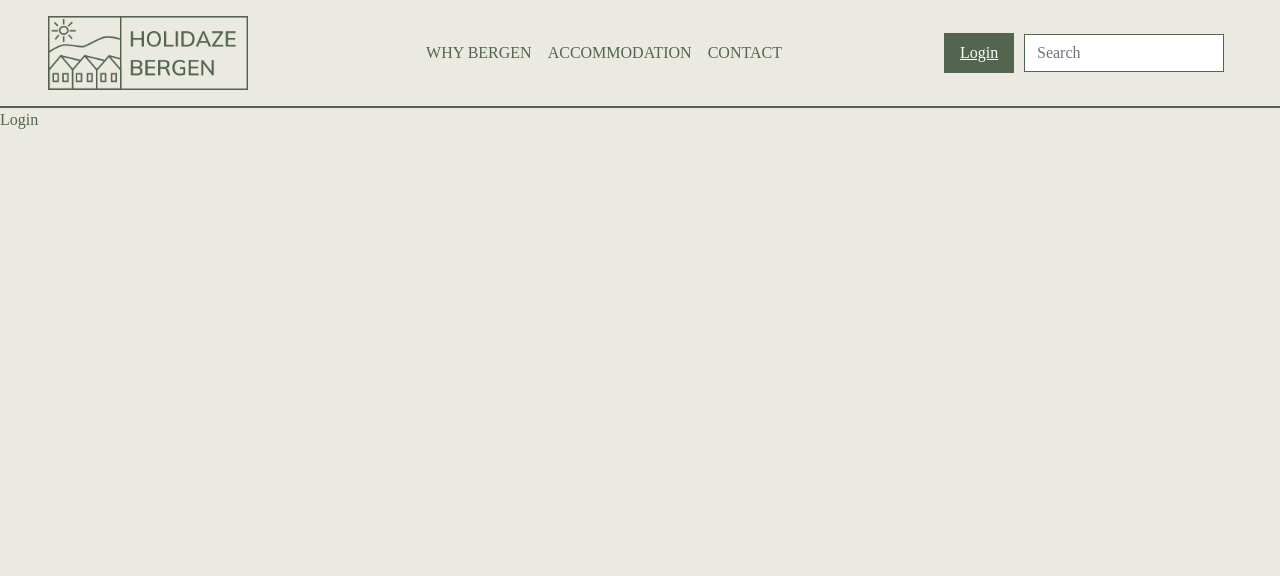
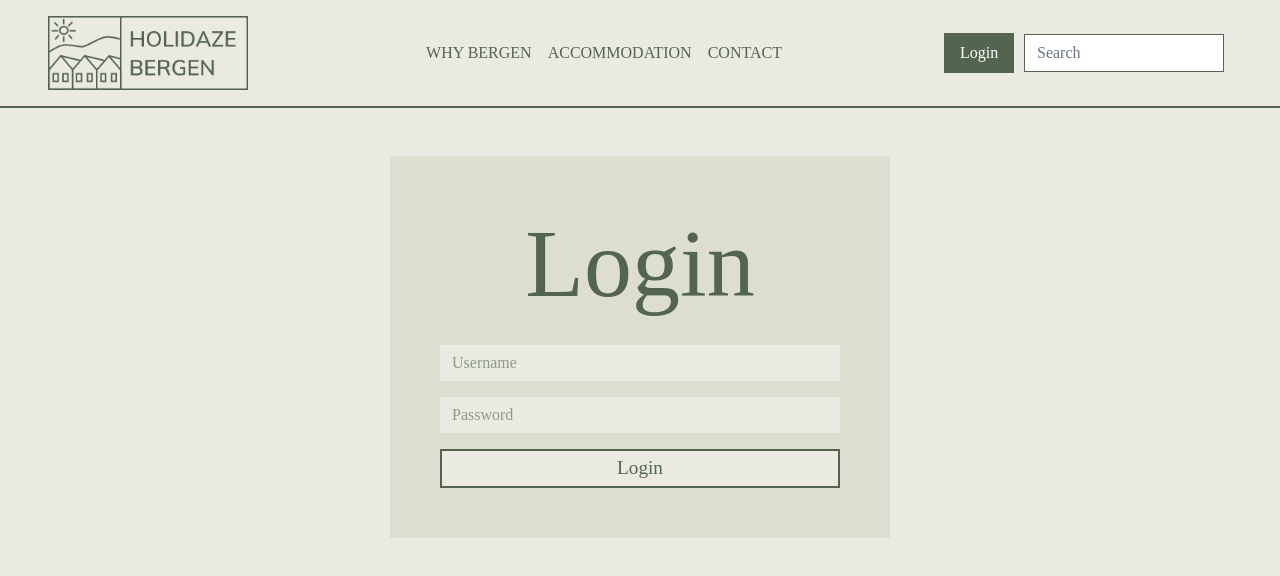
Before and after one commit to Noroff-FEU-Assignments/project-exam-2-dahltina, a React (Create React App) app: page /login in a window 1280 px wide. Shown: the top 576 px of the page. Built offline with nearby package versions, Linux system fonts and the light colour scheme; a web font is replaced by a local one.

Commit message:
Login form

```diff
--- a/package.json
+++ b/package.json
@@ -7,6 +7,7 @@
     "@testing-library/jest-dom": "^5.16.4",
     "@testing-library/react": "^13.0.1",
     "@testing-library/user-event": "^13.5.0",
+    "axios": "^0.27.2",
     "bootstrap": "^5.1.3",
     "node-sass": "^7.0.1",
     "prop-types": "^15.8.1",
--- /dev/null
+++ b/src/components/admin/AdminPanel.js
@@ -0,0 +1,29 @@
+import Container from "react-bootstrap/Container";
+import Row from "react-bootstrap/Row";
+import Col from "react-bootstrap/Col";
+import Footer from "../layout/Footer";
+import Heading from "../typography/Heading";
+import Paragraph from "../typography/Paragraph";
+
+export default function AdminPanel() {
+  return (
+    <>
+      <Container className="my-5">
+        <Heading Tag="h1" title="Hi, username" className="text-center"/>
+        <Paragraph Tag="p" content="You have x new messages and x new enqueries" className="text-center"/>
+        <Row className="mt-5">
+          <Col>
+            <Heading Tag="h5" title="Messages" />
+          </Col>
+          <Col>
+            <Heading Tag="h5" title="Enqueries" />
+          </Col>
+          <Col>
+            <Heading Tag="h5" title="Actions" />
+          </Col>
+        </Row>
+      </Container>
+      <Footer />
+    </>
+  )
+}
--- a/src/components/contact/Contact.js
+++ b/src/components/contact/Contact.js
@@ -29,7 +29,7 @@ export default function Contact() {
             <Heading Tag="h3" title="Contact info"  className="mb-3"/>
             <img src={logo} alt="logo" width="180px" />
             <ContactInfo />
-            <p>Find us on <a href="https://maps.google.com">google maps</a></p>
+            <p>Find us on <a href="https://maps.google.com" target="_blank">google maps</a></p>
           </Container>
           </Col>
         </Row>
--- a/src/components/forms/LoginForm.js
+++ b/src/components/forms/LoginForm.js
@@ -0,0 +1,82 @@
+import { BASE_API, TOKEN_PATH } from "../../constants/api";
+import { useState, useContext } from "react";
+import { useForm } from "react-hook-form";
+import axios from "axios";
+import * as yup from "yup";
+import { yupResolver } from "@hookform/resolvers/yup";
+import ValidationError from "./ValidationError";
+import { AuthContext } from "../../context/AuthContext";
+import { useNavigate } from "react-router-dom";
+import Form from "react-bootstrap/Form";
+import Button from "react-bootstrap/Button";
+import Alert from "react-bootstrap/Alert";
+import Heading from "../typography/Heading";
+
+const url = BASE_API + TOKEN_PATH;
+
+const schema = yup.object().shape({
+  username: yup.string().required("Please enter your username"),
+  password: yup.string().required("Please enter your password")
+})
+
+export default function LoginForm() {
+
+  const [submitting, setSubmitting] = useState(false);
+  const [loginError, setLoginError] = useState(null);
+  const [auth, setAuth] = useContext(AuthContext);
+
+  const navigate = useNavigate();
+  const reDirect = () => {
+    navigate("/admin");
+    window.location.reload();
+  };
+
+  const { register, handleSubmit, errors } = useForm({
+    resolver: yupResolver(schema)
+  });
+
+  async function onSubmit(data) {
+    setSubmitting(true);
+    setLoginError(null);
+
+    try {
+      const response = await axios.post(url, data);
+      console.log("response:", response.data);
+      setAuth(response.data);
+			reDirect();
+    }
+
+    catch (error) {
+      console.log(error);
+      setLoginError(error.toString());
+    }
+
+    finally {
+      setSubmitting(false);
+    }
+  }
+
+  return (
+    <>
+      <Form id="login-form" onSubmit={handleSubmit(onSubmit)}>
+        <Heading Tag="h1" title="Login" className="text-center mb-4"/>
+        {loginError && <Alert className="alert-danger text-center">{loginError}</Alert>}
+        <fieldset disabled={submitting}>
+          <Form.Group className="mb-3" >
+            <Form.Control type="username" placeholder="Username" {...register("username")} />
+            {/* {errors.username && <ValidationError>{errors.username.message}</ValidationError>} */}
+          </Form.Group>
+
+          <Form.Group className="mb-3" >
+            <Form.Control type="password" placeholder="Password" {...register("password")} />
+            {/* {errors.password && <ValidationError>{errors.password.message}</ValidationError>} */}
+          </Form.Group>
+
+          <Button variant="primary" type="submit">
+            {submitting ? "Logging in..." : "Login"}
+          </Button>
+        </fieldset>
+      </Form>
+    </>
+  )
+}
--- a/src/components/layout/Layout.js
+++ b/src/components/layout/Layout.js
@@ -1,7 +1,8 @@
+import { useState } from "react";
 import logo from "../../images/logo.png";
 import Navbar from "react-bootstrap/Navbar";
 import Nav from "react-bootstrap/Nav";
-import { BrowserRouter as Router, Routes, Route, NavLink } from "react-router-dom";
+import { BrowserRouter as Router, Routes, Route, NavLink, Link, useNavigate } from "react-router-dom";
 import Home from "../home/Home";
 import Accomodation from "../accomodation/Accomodation";
 import AccommodationDetails from "../accomodation/AccommodationDetails";
@@ -9,9 +10,23 @@ import Contact from "../contact/Contact";
 import Login from "../login/Login";
 import WhyBergen from "../why-bergen/WhyBergen";
 import Form from "react-bootstrap/Form";
+import { AuthProvider } from "../../context/AuthContext";
+import AdminPanel from "../admin/AdminPanel";
 
 function Layout() {
+
+  const [isLoggedIn, setisLoggedIn] = useState(localStorage.getItem("auth"));
+  // const navigate = useNavigate();
+
+  function logout() {
+    localStorage.removeItem("auth");
+    setisLoggedIn(null);
+  }
+
+  console.log(isLoggedIn);
+
   return (
+    <AuthProvider>
       <Router>
         <Navbar expand="lg" className="px-3 px-md-5">
           <NavLink to="/" exact>
@@ -31,10 +46,23 @@ function Layout() {
                 <NavLink to="/contact" className="nav-link text-uppercase">
                   Contact
                 </NavLink>
+
+                {isLoggedIn ? (
+                  <NavLink to="/admin" className="nav-link text-uppercase">
+                    Admin
+                  </NavLink>
+                ) : (
+                  <></>
+                )}
+
               </Nav>
-          <NavLink to="/login" className="nav-link login login-menu">
-            Login
-          </NavLink>
+
+              {isLoggedIn ? (
+                <Link onClick={logout} className="nav-link login login-menu logout" to="./">Logout</Link>
+              ) : (
+                <Link className="nav-link login login-menu" to="/login">Login</Link>
+              )}
+
               <Form.Group className="d-flex" id="search-form">
                 <Form.Control className="form-control me-2" id="search" type="search" placeholder="Search" />
               </Form.Group>
@@ -47,8 +75,10 @@ function Layout() {
           <Route path="/accommodation/:id" element={<AccommodationDetails />} />
           <Route path="/contact" element={<Contact />} />
           <Route path="/login" element={<Login />} />
+          <Route path="/admin" element={<AdminPanel />} />
         </Routes>
       </Router>
+    </AuthProvider>
   );
 }
 
--- a/src/components/login/Login.js
+++ b/src/components/login/Login.js
@@ -1,7 +1,11 @@
-import React from 'react'
+import Container from "react-bootstrap/Container";
+import LoginForm from "../forms/LoginForm";
 
 export default function Login() {
+
   return (
-    <div>Login</div>
+    <Container className="my-5">
+      <LoginForm />
+    </Container>
   )
 }
--- a/src/constants/api.js
+++ b/src/constants/api.js
@@ -1 +1,2 @@
 export const BASE_API = "https://holidaze.tinadahl.no/wp-json/";
+export const TOKEN_PATH = "jwt-auth/v1/token";
--- /dev/null
+++ b/src/context/AuthContext.js
@@ -0,0 +1,9 @@
+import React from "react";
+import useLocalStorage from "../hooks/useLocalStorage";
+
+export const AuthContext = React.createContext([null, () => {}]);
+
+export const AuthProvider = (props) => {
+	const [auth, setAuth] = useLocalStorage("auth", null);
+	return <AuthContext.Provider value={[auth, setAuth]}>{props.children}</AuthContext.Provider>;
+};
--- /dev/null
+++ b/src/hooks/useLocalStorage.js
@@ -0,0 +1,31 @@
+import { useState } from "react";
+
+export default function useLocalStorage(key, initialValue) {
+
+	const [storedValue, setStoredValue] = useState(() => {
+		try {
+			const item = window.localStorage.getItem(key);
+			return item ? JSON.parse(item) : initialValue;
+		}
+
+    catch (error) {
+			console.log(error);
+			return initialValue;
+		}
+	});
+
+	const setValue = (value) => {
+		try {
+			const valueToStore = value instanceof Function ? value(storedValue) : value;
+			setStoredValue(valueToStore);
+			window.localStorage.setItem(key, JSON.stringify(valueToStore));
+
+		}
+
+    catch (error) {
+			console.log(error);
+		}
+	};
+
+	return [storedValue, setValue];
+}
--- a/src/sass/partials/forms/_forms.scss
+++ b/src/sass/partials/forms/_forms.scss
@@ -1,7 +1,8 @@
 // global style forms
 #plan-book-form,
 #contact-form,
-#booking-form {
+#booking-form,
+#login-form {
   input,
   select,
   textarea,
@@ -60,9 +61,16 @@
 }
 
 // booking form
-#booking-form {
+#booking-form,
+#login-form {
   padding: 50px;
   background-color: $highlight;
+}
+
+// login form
+#login-form {
+  max-width: 500px;
+  margin: 0 auto;
 }
 
 // plan and book form index page
--- a/src/sass/partials/forms/_messages.scss
+++ b/src/sass/partials/forms/_messages.scss
@@ -6,7 +6,7 @@
 .alert-danger {
   background-color: $pink !important;
   border-color: $pink !important;
-  color: $danger !important;
+  color: $primary !important;
 }
 
 .form-error {
--- a/src/sass/partials/layout/_navbar.scss
+++ b/src/sass/partials/layout/_navbar.scss
@@ -34,6 +34,9 @@
     &:hover {
       color: $white !important;
     }
+    &.logout {
+      width: 85px;
+    }
   }
 }
 
```
Also changed, not shown: 1 other file (tests, documents, lock files or other folders). Lines whose indentation alone changed are shown as unchanged.
